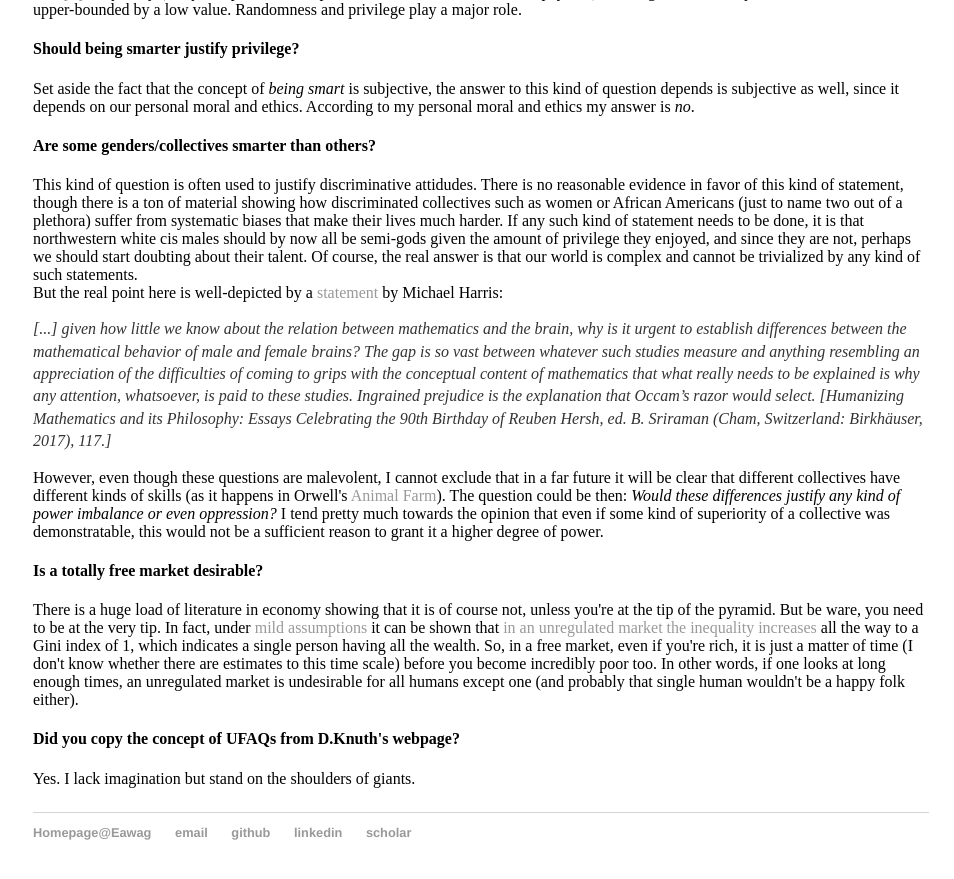
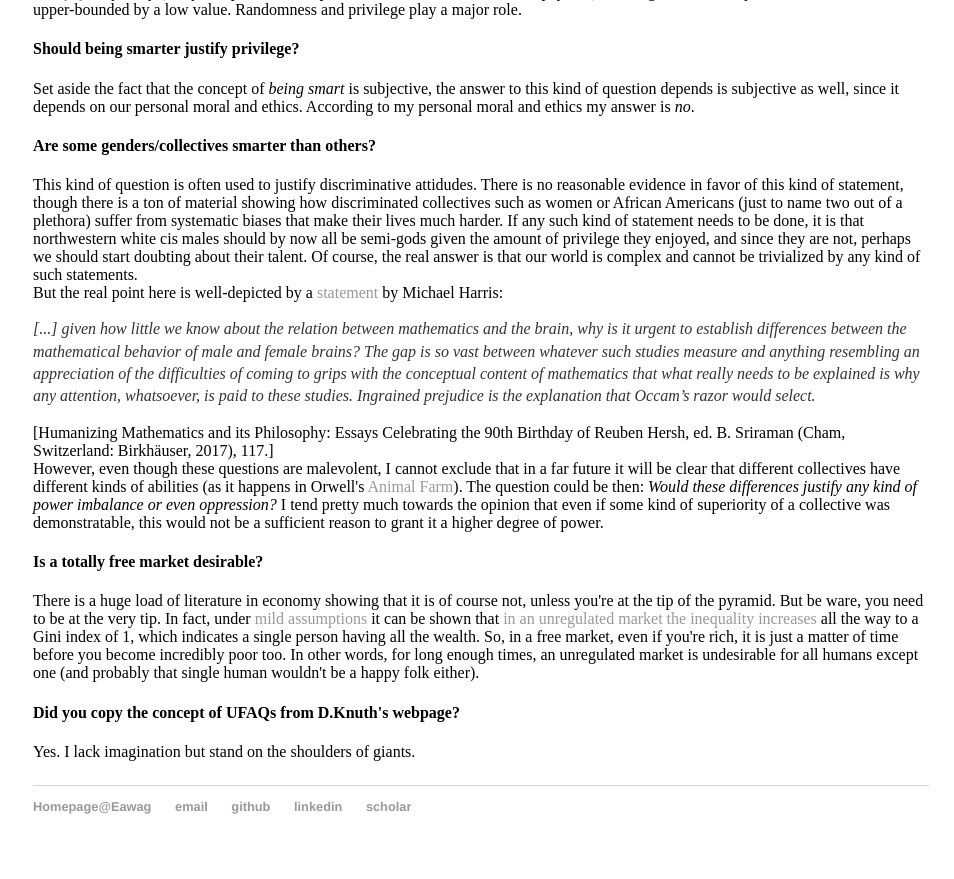
Before and after one commit to mbaityje/mbaityje.github.io, a Jekyll site: the page built from ufaq/index.html, in a window 1280 px wide and 900 px high, scrolled down 1145 px. Shown: the top 879 px of the window, without its empty margins (159-1113 px from the left). Built offline with Jekyll 4.4.1, drawn with Linux system fonts in a browser that asks for light colours.

Commit message:
Content changes

```diff
--- a/ufaq/index.html
+++ b/ufaq/index.html
@@ -42,13 +42,14 @@ title: UFAQ
 
 		But the real point here is well-depicted by a <a href="https://magazine.scienceforthepeople.org/vol22-1/science-wars-the-next-generation/">statement</a> by Michael Harris:
 		<p style="font-style: italic;" class="content">
-		[...] given how little we know about the relation between mathematics and the brain, why is it urgent to establish differences between the mathematical behavior of male and female brains? The gap is so vast between whatever such studies measure and anything resembling an appreciation of the difficulties of coming to grips with the conceptual content of mathematics that what really needs to be explained is why any attention, whatsoever, is paid to these studies. Ingrained prejudice is the explanation that Occam’s razor would select. [Humanizing Mathematics and its Philosophy: Essays Celebrating the 90th Birthday of Reuben Hersh, ed.  B. Sriraman (Cham, Switzerland: Birkhäuser, 2017), 117.]
+		[...] given how little we know about the relation between mathematics and the brain, why is it urgent to establish differences between the mathematical behavior of male and female brains? The gap is so vast between whatever such studies measure and anything resembling an appreciation of the difficulties of coming to grips with the conceptual content of mathematics that what really needs to be explained is why any attention, whatsoever, is paid to these studies. Ingrained prejudice is the explanation that Occam’s razor would select.
 		</p>
+		[Humanizing Mathematics and its Philosophy: Essays Celebrating the 90th Birthday of Reuben Hersh, ed.  B. Sriraman (Cham, Switzerland: Birkhäuser, 2017), 117.]</br>
 
-		However, even though these questions are malevolent, I cannot exclude that in a far future it will be clear that different collectives have different kinds of skills (as it happens in Orwell's <a href="https://en.wikipedia.org/wiki/Animal_Farm"> Animal Farm</a>). The question could be then: <em>Would these differences justify any kind of power imbalance or even oppression?</em> I tend pretty much towards the opinion that even if some kind of superiority of a collective was demonstratable, this would not be a sufficient reason to grant it a higher degree of power.
+		However, even though these questions are malevolent, I cannot exclude that in a far future it will be clear that different collectives have different kinds of abilities (as it happens in Orwell's <a href="https://en.wikipedia.org/wiki/Animal_Farm"> Animal Farm</a>). The question could be then: <em>Would these differences justify any kind of power imbalance or even oppression?</em> I tend pretty much towards the opinion that even if some kind of superiority of a collective was demonstratable, this would not be a sufficient reason to grant it a higher degree of power.
 
 		<h4>Is a totally free market desirable?</h4>
-		There is a huge load of literature in economy showing that it is of course not, unless you're at the tip of the pyramid. But be ware, you need to be at the very tip. In fact, under <a href="https://arxiv.org/pdf/2202.05789.pdf">mild assumptions</a> it can be shown that <a href="https://arxiv.org/abs/2201.05118"> in an unregulated market the inequality increases </a> all the way to a Gini index of 1, which indicates a single person having all the wealth. So, in a free market, even if you're rich, it is just a matter of time (I don't know whether there are estimates to this time scale) before you become incredibly poor too. In other words, if one looks at long enough times, an unregulated market is undesirable for all humans except one (and probably that single human wouldn't be a happy folk either).
+		There is a huge load of literature in economy showing that it is of course not, unless you're at the tip of the pyramid. But be ware, you need to be at the very tip. In fact, under <a href="https://arxiv.org/pdf/2202.05789.pdf">mild assumptions</a> it can be shown that <a href="https://arxiv.org/abs/2201.05118"> in an unregulated market the inequality increases </a> all the way to a Gini index of 1, which indicates a single person having all the wealth. So, in a free market, even if you're rich, it is just a matter of time before you become incredibly poor too. In other words, for long enough times, an unregulated market is undesirable for all humans except one (and probably that single human wouldn't be a happy folk either).
 
 		<h4>Did you copy the concept of UFAQs from D.Knuth's webpage?</h4>
 		Yes. I lack imagination but stand on the shoulders of giants.
```
